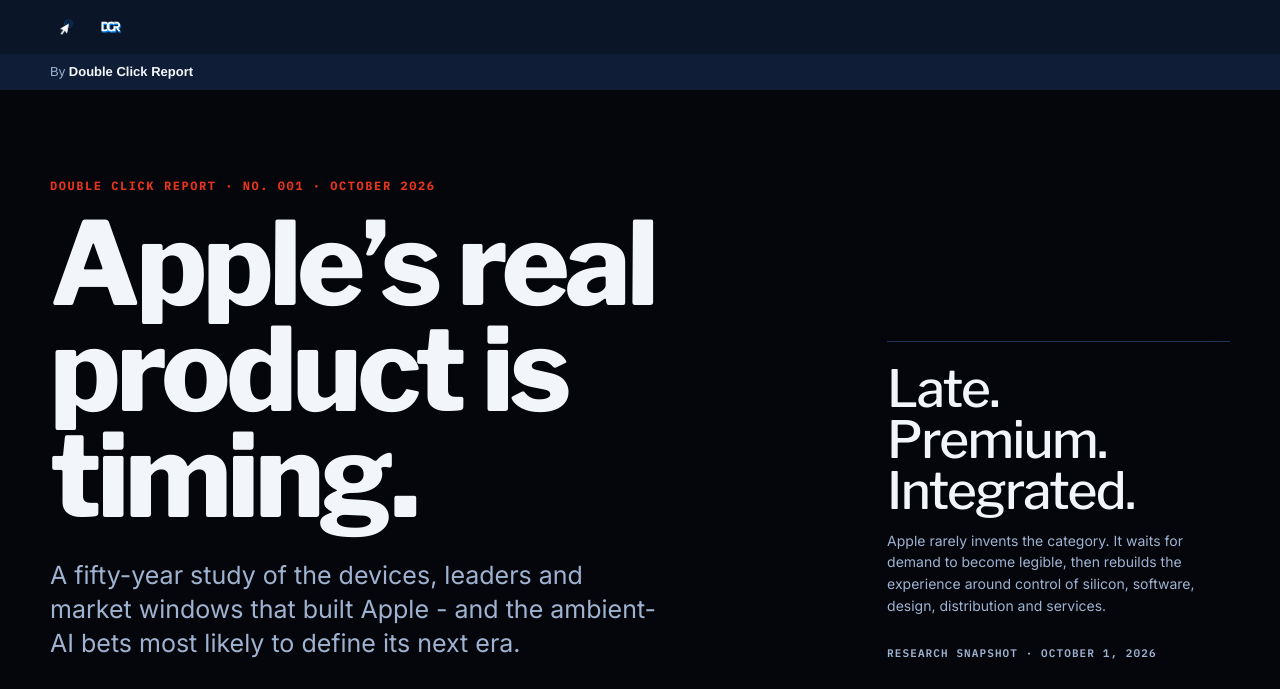
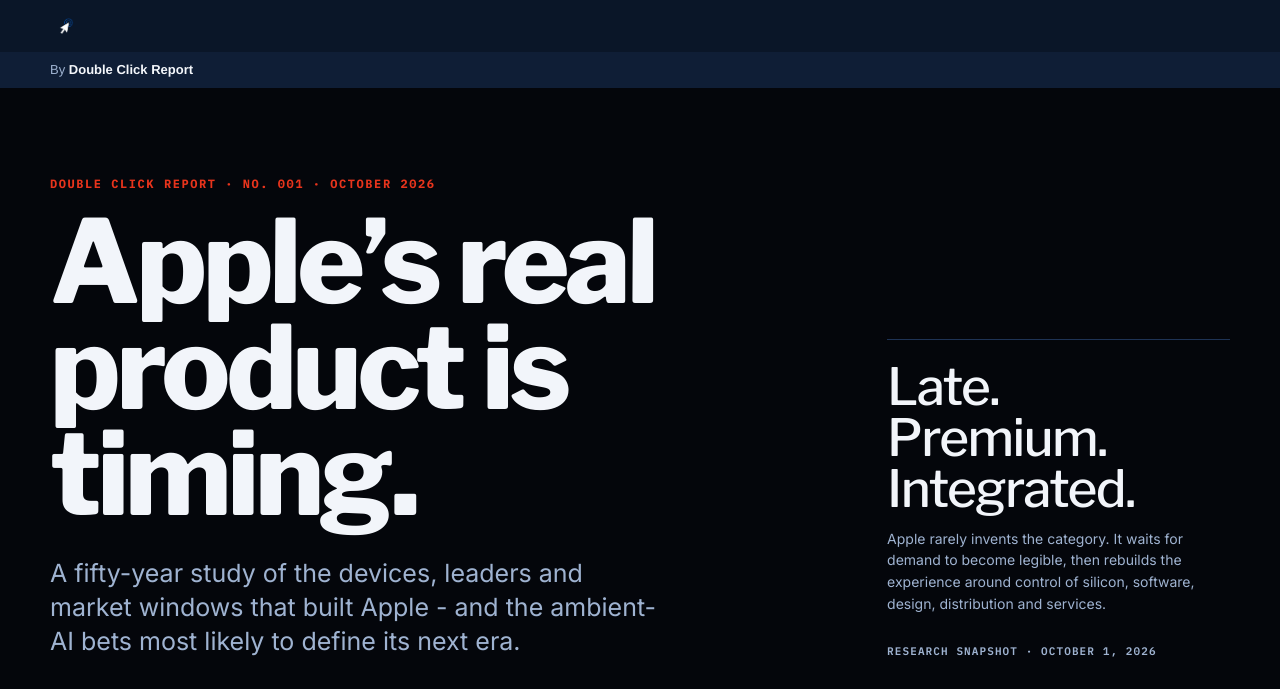
Before and after one commit to brotherrandyband/doubleclickreport, a plain HTML site: page apple/index.html in a window 1280 px wide. Shown: the top 689 px of the page. Drawn offline with nearby package versions, Linux system fonts and the light colour scheme.

Commit message:
Top bar: cursor logo only, remove monogram wordmark

```diff
--- a/apple/index.html
+++ b/apple/index.html
@@ -258,7 +258,7 @@
 </style>
 </head>
 <body id="top">
-<header class="dcr-bar"><div class="dcr-bar-inner"><a class="dcr-home" href="../"><img class="dcr-logo" src="../assets/dcr-logo-icon-transparent.png" alt="Double Click Report logo" width="64" height="64" /><img class="dcr-wordmark" src="../assets/dcr-logo-wordmark-transparent.png" alt="Double Click Report" /></a></div></header>
+<header class="dcr-bar"><div class="dcr-bar-inner"><a class="dcr-home" href="../"><img class="dcr-logo" src="../assets/dcr-logo-icon-transparent.png" alt="Double Click Report logo" width="64" height="64" /></a></div></header>
 <div class="dcr-byline"><div class="dcr-byline-inner">By <strong>Double Click Report</strong></div></div>
   <header class="mast">
     <div class="wrap mast-grid">
```
Also changed, not shown: index.html (+1 -1 lines).
